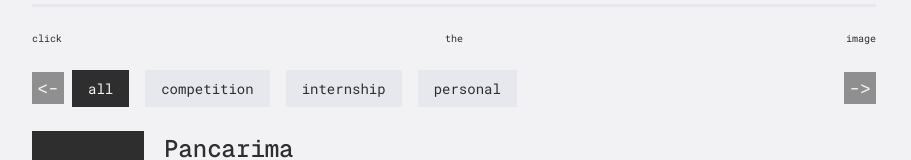
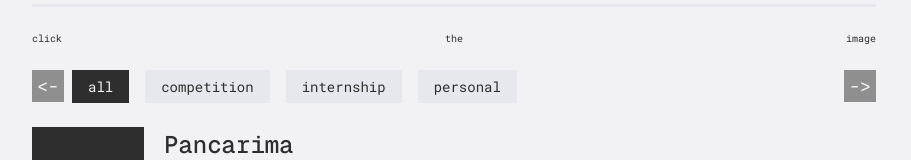
Before and after one commit to IRTIDEATH/Al-Sakha, a Next.js app: page /projects in a window 1280 px wide. Shown: the part 292-452 px from the top of the page, without its empty margins (186-1097 px from the left). Built offline with nearby package versions, Linux system fonts and the light colour scheme; a web font is replaced by a local one.

Commit message:
style: adjustment padding button tabs and change consultation step description

```diff
--- a/components/pages/all-service/order/step-consultation.tsx
+++ b/components/pages/all-service/order/step-consultation.tsx
@@ -18,7 +18,7 @@ const StepConsultation = () => {
             </h2>
           </div>
           <p className="text-[16px] text-zeta md:ml-16">
-            1 day free consultation
+            a free consultation session is available for you.
           </p>
         </div>
 
--- a/components/pages/project/card-project-section.tsx
+++ b/components/pages/project/card-project-section.tsx
@@ -105,7 +105,7 @@ const CardProjectSecton = ({ initialCategory }: CardProjectSectionProps) => {
               <CarouselItem className="basis-auto pl-2">
                 <button
                   onClick={() => handleTabClick("all")}
-                  className={`cursor-pointer select-none px-4 py-2 font-roboto text-[14px] ${
+                  className={`cursor-pointer select-none px-4 py-1.5 font-roboto text-[14px] ${
                     activeTab === "all"
                       ? "bg-foreground text-background"
                       : "bg-suram text-foreground hover:bg-foreground hover:text-background"
@@ -119,7 +119,7 @@ const CardProjectSecton = ({ initialCategory }: CardProjectSectionProps) => {
                   <CarouselItem key={category} className="basis-auto pl-2">
                     <button
                       onClick={() => handleTabClick(category)}
-                      className={`cursor-pointer select-none px-4 py-2 font-roboto text-[14px] ${
+                      className={`cursor-pointer select-none px-4 py-1.5 font-roboto text-[14px] ${
                         activeTab === category
                           ? "bg-foreground text-background"
                           : "bg-suram text-foreground hover:bg-foreground hover:text-background"
```
